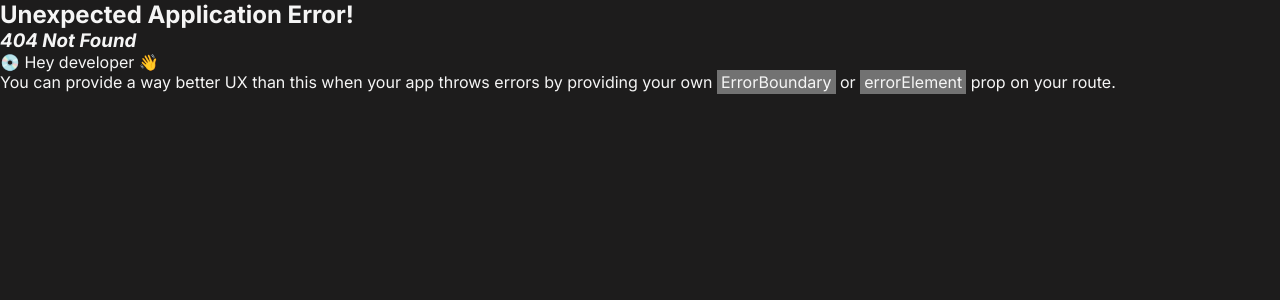
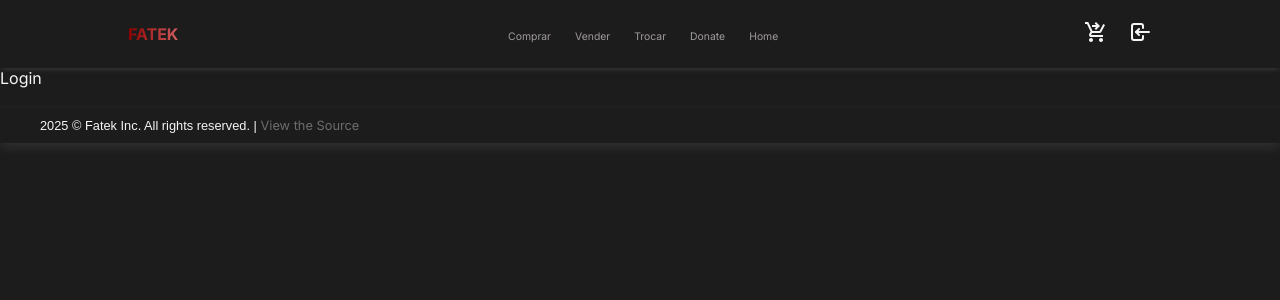
Before and after one commit to KaioBorgesDev/Fatek, a React (Vite) app in the folder frontend/: page /login in a window 1280 px wide. Before the commit this address had no page. Shown: the top 300 px of the page. Built offline with nearby package versions, Linux system fonts and the light colour scheme.

Commit message:
feat- route for login

```diff
--- a/frontend/src/components/NavBar/NavBar.css
+++ b/frontend/src/components/NavBar/NavBar.css
@@ -36,7 +36,7 @@ nav ul li a:hover {
   color: #c9c2c2;
 }
 
-.cart-icon {
+.card-icons {
   cursor: pointer;
 }
 
--- a/frontend/src/components/NavBar/NavBar.tsx
+++ b/frontend/src/components/NavBar/NavBar.tsx
@@ -2,6 +2,8 @@ import React, { useState } from "react";
 import "./NavBar.css";
 import { MdShoppingCartCheckout } from "react-icons/md";
 import { IoClose } from "react-icons/io5";
+import { TbLogin } from "react-icons/tb";
+import { Link } from "react-router-dom";
 
 const NavBar = () => {
   const [menuActive, setMenuActive] = useState(false);
@@ -48,9 +50,12 @@ const NavBar = () => {
           <span className="line"></span>
           <span className="line"></span>
         </div>
-        <div className="cart-icon" onClick={toggleCart}>
-          <MdShoppingCartCheckout size={24}  />
+        <div>
+            <MdShoppingCartCheckout size={24} onClick={toggleCart} className="card-icons"  />
+            <Link to={'/login'}><TbLogin size={24} style={{marginLeft: 20}} className="card-icons" /></Link>
+
         </div>
+
       </nav>
       {/* Menu Hamburguer */}
       <div className={`menubar ${menuActive ? "active" : ""}`}>
--- /dev/null
+++ b/frontend/src/routes/Login.tsx
@@ -0,0 +1,9 @@
+import React from 'react'
+
+const Login = () => {
+  return (
+    <div>Login</div>
+  )
+}
+
+export default Login
```
Also changed, not shown: frontend/src/main.tsx (+12 -0 lines).
